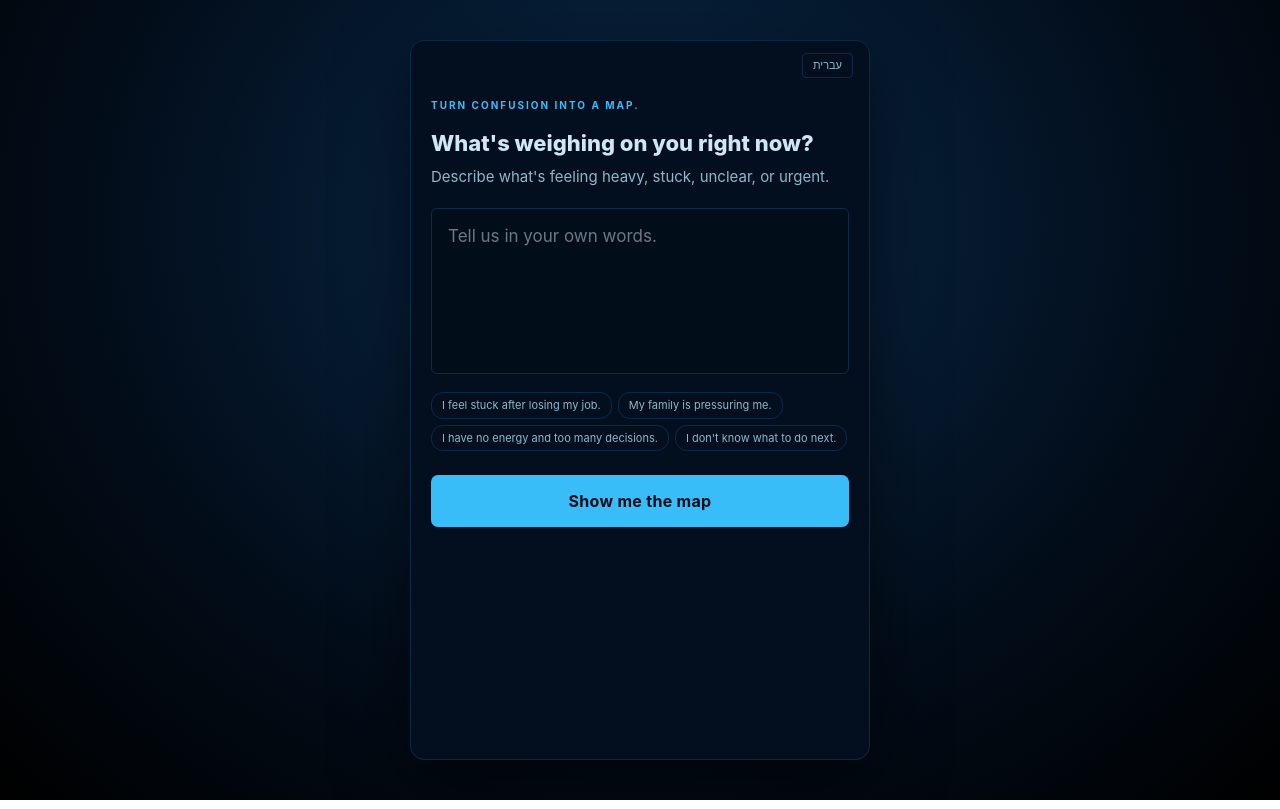
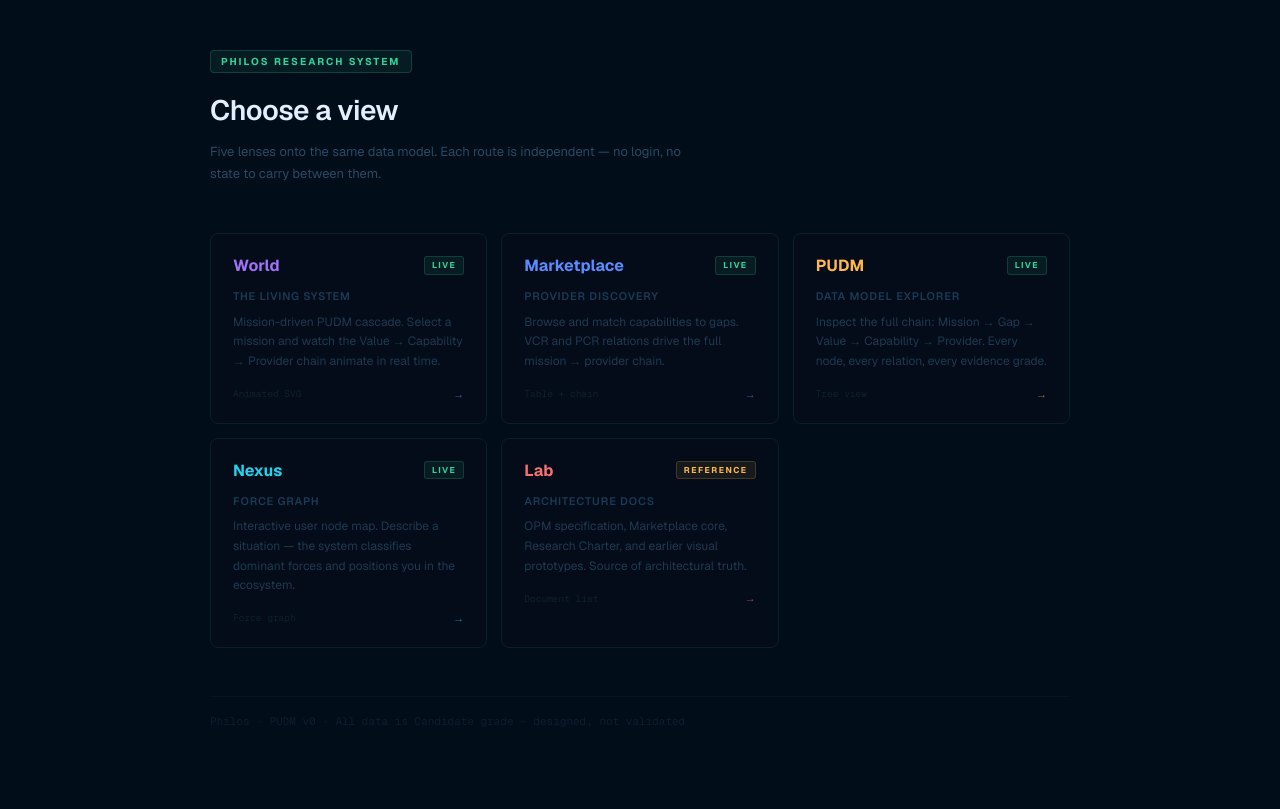
Before and after one commit to roeik18-dotcom/-nexus-globe, a Next.js app: page / in a window 1280 px wide. Built offline with nearby package versions, Linux system fonts and the light colour scheme.

Commit message:
feat(home): add central navigation for Philos views
Static Server Component at /. Five cards: World, Marketplace, PUDM, Nexus, Lab. Each shows role, status badge, and description. CSS-only hover via .ph-card class + --card-accent variable. One file changed (app/page.tsx).

```diff
--- a/app/page.tsx
+++ b/app/page.tsx
@@ -1,44 +1,175 @@
-"use client";
+import type { Metadata } from "next";
 
-// Root route ("/") = 30-Second Opening Experience.
-//
-// User describes their situation in free text. The /api/analyze route
-// classifies the dominant force (emotional / physical / rational / …).
-// The result screen answers the four questions — plain language, no jargon —
-// then offers "See the full map" which navigates to /nexus.
+export const metadata: Metadata = { title: "Philos" };
 
-import { useRouter } from "next/navigation";
-import ThirtySecond from "./nexus/ThirtySecond";
+const VIEWS = [
+  {
+    href:   "/world",
+    label:  "World",
+    status: "Live",
+    statusColor: "#34D399",
+    role:   "The living system",
+    desc:   "Mission-driven PUDM cascade. Select a mission and watch the Value → Capability → Provider chain animate in real time.",
+    display: "Animated SVG",
+    accent: "#A371F7",
+  },
+  {
+    href:   "/marketplace",
+    label:  "Marketplace",
+    status: "Live",
+    statusColor: "#34D399",
+    role:   "Provider discovery",
+    desc:   "Browse and match capabilities to gaps. VCR and PCR relations drive the full mission → provider chain.",
+    display: "Table + chain",
+    accent: "#5B8CFF",
+  },
+  {
+    href:   "/pudm",
+    label:  "PUDM",
+    status: "Live",
+    statusColor: "#34D399",
+    role:   "Data model explorer",
+    desc:   "Inspect the full chain: Mission → Gap → Value → Capability → Provider. Every node, every relation, every evidence grade.",
+    display: "Tree view",
+    accent: "#FFB84D",
+  },
+  {
+    href:   "/nexus",
+    label:  "Nexus",
+    status: "Live",
+    statusColor: "#34D399",
+    role:   "Force graph",
+    desc:   "Interactive user node map. Describe a situation — the system classifies dominant forces and positions you in the ecosystem.",
+    display: "Force graph",
+    accent: "#22D3EE",
+  },
+  {
+    href:   "/lab",
+    label:  "Lab",
+    status: "Reference",
+    statusColor: "#FFB84D",
+    role:   "Architecture docs",
+    desc:   "OPM specification, Marketplace core, Research Charter, and earlier visual prototypes. Source of architectural truth.",
+    display: "Document list",
+    accent: "#F87171",
+  },
+];
 
-export default function Page() {
-  const router = useRouter();
-
+export default function HomePage() {
   return (
     <main
       style={{
         minHeight: "100dvh",
-        background: "radial-gradient(ellipse at 50% 28%,#0a2a4a 0%,#020d1a 60%,#000 100%)",
+        background: "#020d1a",
         color: "#cfe6f5",
-        fontFamily: "'Inter',system-ui,sans-serif",
-        display: "flex",
-        alignItems: "center",
-        justifyContent: "center",
-        padding: "24px 16px",
+        fontFamily: "var(--font-geist-sans), system-ui, sans-serif",
+        padding: "48px 20px 80px",
       }}
     >
-      <div
-        style={{
-          width: "100%",
-          maxWidth: 460,
-          height: "min(720px, 92dvh)",
-          background: "#030f1e",
-          border: "1px solid #0a2a4a",
-          borderRadius: 14,
-          overflowY: "auto",
-          boxShadow: "0 24px 70px rgba(0,0,0,0.55)",
-        }}
-      >
-        <ThirtySecond onContinue={() => router.push("/nexus")} />
+      <style>{`
+        .ph-card {
+          display: block;
+          background: #030c18;
+          border: 1px solid #0a1e2e;
+          border-radius: 8px;
+          padding: 20px 22px;
+          text-decoration: none;
+          color: inherit;
+          transition: border-color 0.15s ease;
+        }
+        .ph-card:hover { border-color: var(--card-accent); }
+      `}</style>
+
+      <div style={{ maxWidth: 860, margin: "0 auto" }}>
+
+        {/* Header */}
+        <div style={{ marginBottom: 48 }}>
+          <div style={{
+            display: "inline-block",
+            background: "rgba(52,211,153,0.08)",
+            border: "1px solid rgba(52,211,153,0.2)",
+            borderRadius: 4, padding: "3px 10px", marginBottom: 16,
+            fontSize: 10, fontWeight: 700, letterSpacing: "2px",
+            textTransform: "uppercase" as const, color: "#34D399",
+          }}>
+            Philos Research System
+          </div>
+          <h1 style={{
+            fontSize: 28, fontWeight: 600, color: "#e0f0ff",
+            letterSpacing: "-0.4px", marginBottom: 10,
+          }}>
+            Choose a view
+          </h1>
+          <p style={{ fontSize: 13, color: "#2a4a64", maxWidth: 480, lineHeight: 1.7 }}>
+            Five lenses onto the same data model. Each route is independent —
+            no login, no state to carry between them.
+          </p>
+        </div>
+
+        {/* Card grid */}
+        <div style={{
+          display: "grid",
+          gridTemplateColumns: "repeat(auto-fill, minmax(260px, 1fr))",
+          gap: 14,
+        }}>
+          {VIEWS.map(v => (
+            <a
+              key={v.href}
+              href={v.href}
+              className="ph-card"
+              style={{ "--card-accent": v.accent + "66" } as React.CSSProperties}
+            >
+              {/* Top row: label + status */}
+              <div style={{ display: "flex", justifyContent: "space-between", alignItems: "flex-start", marginBottom: 10 }}>
+                <span style={{ fontSize: 16, fontWeight: 700, color: v.accent }}>
+                  {v.label}
+                </span>
+                <span style={{
+                  fontSize: 8.5, fontWeight: 700, letterSpacing: "1.5px",
+                  textTransform: "uppercase" as const,
+                  color: v.statusColor,
+                  background: v.statusColor + "14",
+                  border: `1px solid ${v.statusColor}30`,
+                  borderRadius: 3, padding: "2px 7px",
+                  marginTop: 2,
+                }}>
+                  {v.status}
+                </span>
+              </div>
+
+              {/* Role */}
+              <div style={{ fontSize: 11, fontWeight: 600, color: "#1a3a55", marginBottom: 8, textTransform: "uppercase" as const, letterSpacing: "0.8px" }}>
+                {v.role}
+              </div>
+
+              {/* Description */}
+              <p style={{ fontSize: 12, color: "#1e3a52", lineHeight: 1.65, marginBottom: 14 }}>
+                {v.desc}
+              </p>
+
+              {/* Footer: display type + arrow */}
+              <div style={{ display: "flex", justifyContent: "space-between", alignItems: "center" }}>
+                <span style={{
+                  fontSize: 9.5, color: "#0f2030",
+                  fontFamily: "var(--font-geist-mono), monospace",
+                }}>
+                  {v.display}
+                </span>
+                <span style={{ fontSize: 11, color: v.accent + "99" }}>→</span>
+              </div>
+            </a>
+          ))}
+        </div>
+
+        {/* Footer note */}
+        <div style={{
+          marginTop: 48, borderTop: "1px solid #071420", paddingTop: 16,
+          fontSize: 11, color: "#0d1e2e",
+          fontFamily: "var(--font-geist-mono), monospace",
+        }}>
+          Philos · PUDM v0 · All data is Candidate grade — designed, not validated
+        </div>
+
       </div>
     </main>
   );
```
